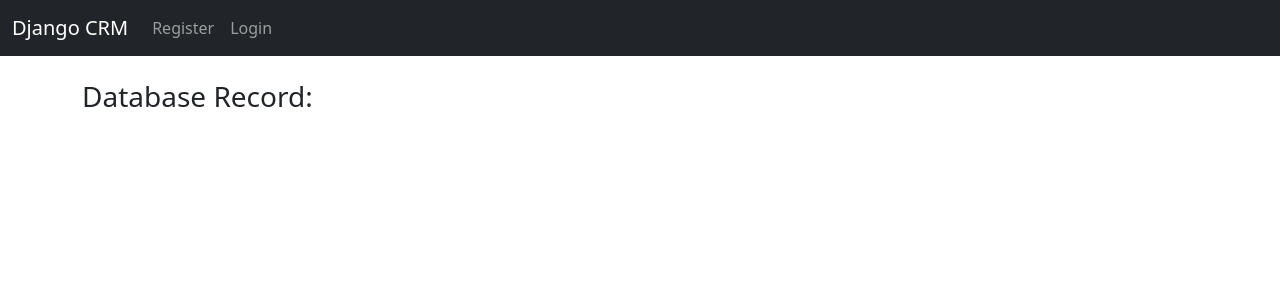
After one commit to sjgithubber/django-crm-codealong, a Django app: template website/templates/record.html in a window 1280 px wide. The commit adds this page. Shown: the top 300 px of the page. Run offline with Django 5.2, Linux system fonts and the light colour scheme; the template is opened without the code that fills it, so the values that code supplies are empty.

Commit message:
added record.html
created another view and page for viewing single rows from database

```diff
--- a/website/templates/home.html
+++ b/website/templates/home.html
@@ -25,7 +25,10 @@
           <tbody class="table-group-divider">
         {% for record in records %}
               <tr>
-                <th scope="col">{{ forloop.counter }}</th>
+                <!-- django creates id by default so didn't really need this but works for us -->
+                 <!-- this is incase the primary key is set as something else, so we need to make order -->
+                <!-- <th scope="col">{{ forloop.counter }}</th> -->
+                 <th scope="col">{{ record.id }}</th>
                 <td scope="col">{{ record }}</td >
                 <td scope="col">{{ record.email }}</td >
                 <td scope="col">{{ record.phone }}</td >
--- /dev/null
+++ b/website/templates/record.html
@@ -0,0 +1,6 @@
+{% extends 'base.html' %}
+{% block content %}
+
+<h3>Database Record:</h3>
+
+{% endblock %}
--- a/website/urls.py
+++ b/website/urls.py
@@ -8,5 +8,6 @@ urlpatterns = [
     # path("login/", views.login_user ,name='login'),
     path("logout/", views.logout_user, name="logout"),
     path("register/", views.register_user, name="register_user"),
+    path("record/<int:pk>", views.record_data, name="record"),
     # path('home', views.home, name='home1')
 ]
```
Also changed, not shown: website/views.py (+11 -0 lines).
